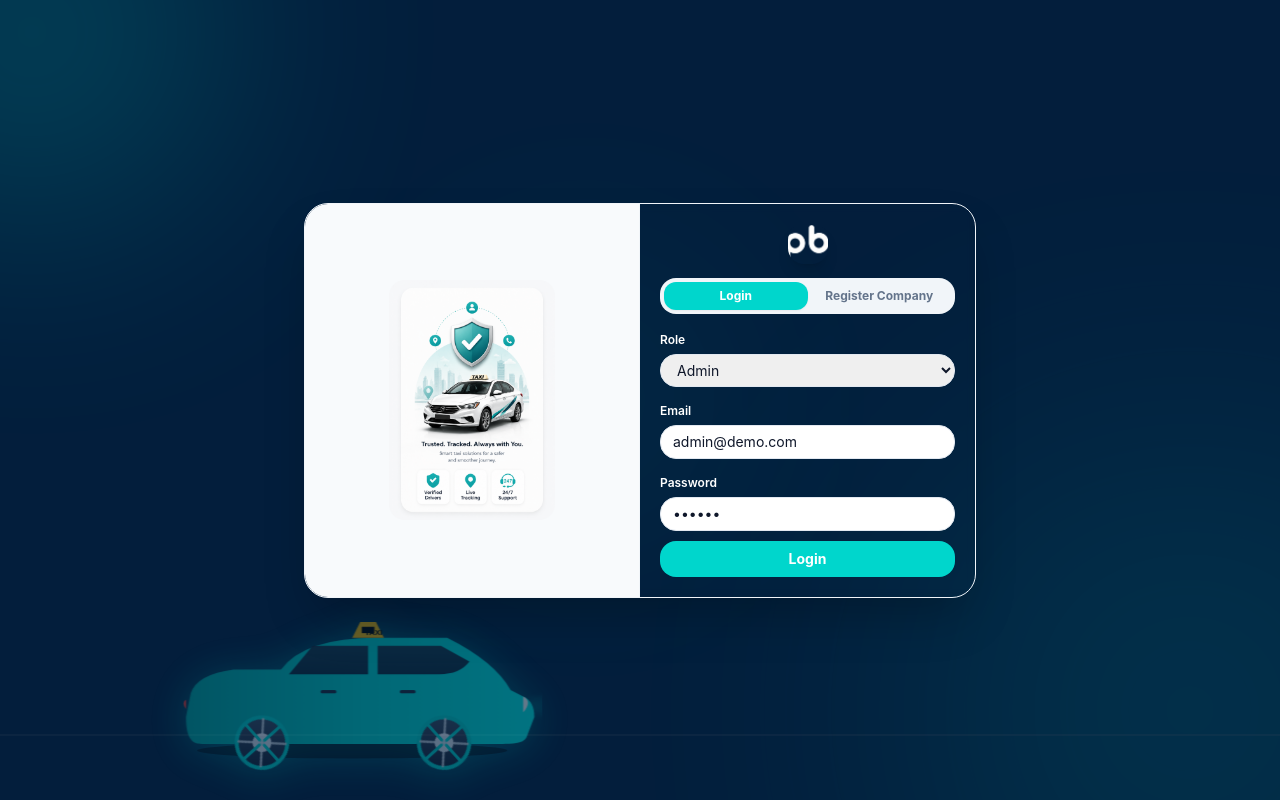
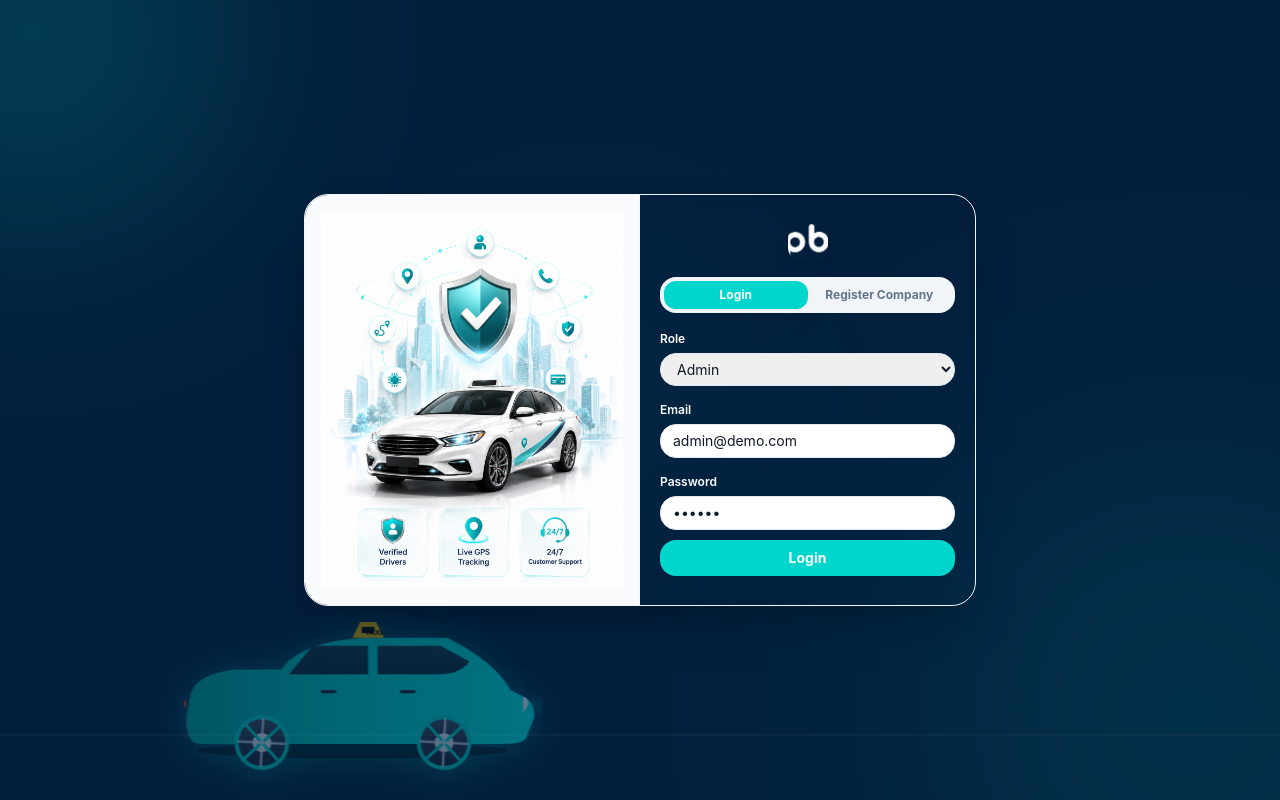
Before and after one commit to Prakash6263/Biipbiip-Taxi, a React (Vite) app: page / in a window 1280 px wide. Built offline with nearby package versions, Linux system fonts and the light colour scheme.

Commit message:
Login Page UI Changes Fix

```diff
--- a/src/pages/Login.jsx
+++ b/src/pages/Login.jsx
@@ -183,11 +183,11 @@ const Login = ({ setActivePage }) => {
 
       <section className="relative z-10 flex w-full max-w-2xl overflow-hidden rounded-3xl border border-slate-100 bg-white/98 backdrop-blur-sm shadow-2xl">
         {/* Left Side: Image */}
-        <div className="hidden md:flex md:w-1/2 items-center justify-center bg-slate-50 border-r border-slate-100 p-3">
+        <div className="hidden md:flex md:w-1/2 bg-slate-50 border-r border-slate-100 overflow-hidden items-center justify-center p-4">
           <img
             src="/login-banner.png"
             alt="Book Fast Taxi Login Banner"
-            className="max-h-[240px] object-contain rounded-2xl transition-transform hover:scale-102 duration-300"
+            className="w-full h-auto max-h-full object-contain transition-transform hover:scale-102 duration-300"
           />
         </div>
 
```
Also changed, not shown: public/login-banner.png.
